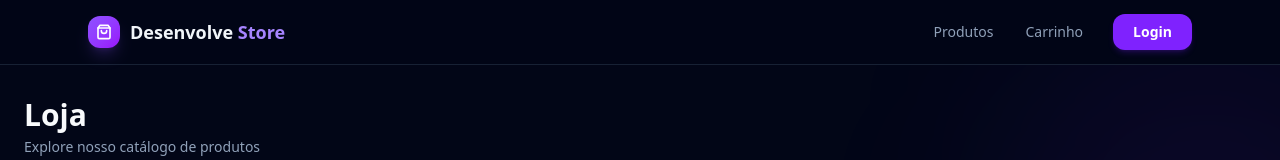
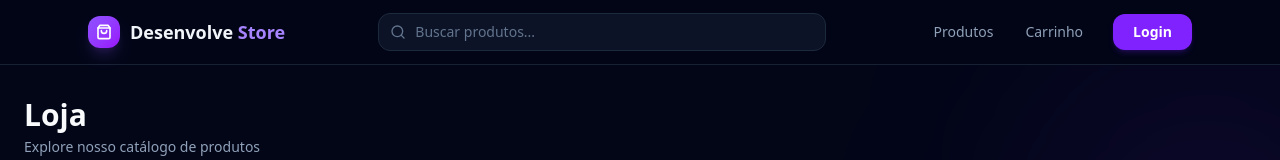
Before and after one commit to GustavoFlpp/desenvolve-store, a Next.js app: page /products in a window 1280 px wide. Shown: the top 160 px of the page. Built offline with nearby package versions, Linux system fonts and the light colour scheme; no server answers.

Commit message:
feat: add search bar to navbar on /products page

```diff
--- a/src/app/products/page.tsx
+++ b/src/app/products/page.tsx
@@ -14,6 +14,7 @@ export default function ProductsPage() {
   const {
     allProducts,
     selectedCategory,
+    searchQuery,
     loading,
     error,
     currentPage,
@@ -31,10 +32,16 @@ export default function ProductsPage() {
     loadProducts(selectedCategory);
   }, [selectedCategory, loadProducts]);
 
-  const totalPages = Math.ceil(allProducts.length / ITEMS_PER_PAGE);
+  const filteredProducts = searchQuery
+    ? allProducts.filter((p) =>
+        p.title.toLowerCase().includes(searchQuery.toLowerCase())
+      )
+    : allProducts;
+
+  const totalPages = Math.ceil(filteredProducts.length / ITEMS_PER_PAGE);
   const startIndex = (currentPage - 1) * ITEMS_PER_PAGE;
   const endIndex = startIndex + ITEMS_PER_PAGE;
-  const currentProducts = allProducts.slice(startIndex, endIndex);
+  const currentProducts = filteredProducts.slice(startIndex, endIndex);
 
   return (
     <div className="min-h-[calc(100vh-73px)] relative overflow-x-hidden">
@@ -95,7 +102,7 @@ export default function ProductsPage() {
                   onPageChange={setCurrentPage}
                   startIndex={startIndex}
                   endIndex={endIndex}
-                  total={allProducts.length}
+                  total={filteredProducts.length}
                 />
               </>
             )}
--- a/src/components/Header.tsx
+++ b/src/components/Header.tsx
@@ -1,13 +1,19 @@
 "use client";
 
 import Link from "next/link";
+import { usePathname } from "next/navigation";
 import { useCart } from "@/context/CartContext";
 import { useAuth } from "@/context/AuthContext";
+import { useProducts } from "@/context/ProductsContext";
 import { CartItem } from "@/types/cart";
 
 export function Header() {
   const { cart } = useCart();
   const { isAuthenticated, user, avatar, logout } = useAuth();
+  const { searchQuery, setSearchQuery } = useProducts();
+  const pathname = usePathname();
+
+  const showSearch = pathname === "/products";
 
   const totalItems = cart.reduce(
     (acc: number, item: CartItem) => acc + item.quantity,
@@ -29,6 +35,45 @@ export function Header() {
             Desenvolve <span className="text-violet-400">Store</span>
           </span>
         </Link>
+
+        {showSearch && (
+          <div className="hidden md:flex flex-1 max-w-md mx-6">
+            <div className="relative w-full">
+              <svg
+                className="absolute left-3 top-1/2 -translate-y-1/2 text-slate-500"
+                width="16"
+                height="16"
+                viewBox="0 0 24 24"
+                fill="none"
+                stroke="currentColor"
+                strokeWidth="2"
+                strokeLinecap="round"
+                strokeLinejoin="round"
+              >
+                <circle cx="11" cy="11" r="8" />
+                <line x1="21" y1="21" x2="16.65" y2="16.65" />
+              </svg>
+              <input
+                type="text"
+                placeholder="Buscar produtos..."
+                value={searchQuery}
+                onChange={(e) => setSearchQuery(e.target.value)}
+                className="w-full bg-slate-900/80 border border-slate-800 rounded-xl pl-9 pr-4 py-2 text-sm text-slate-200 placeholder:text-slate-500 focus:outline-none focus:border-violet-500/50 focus:ring-1 focus:ring-violet-500/20 transition"
+              />
+              {searchQuery && (
+                <button
+                  onClick={() => setSearchQuery("")}
+                  className="absolute right-3 top-1/2 -translate-y-1/2 text-slate-500 hover:text-slate-300 transition cursor-pointer"
+                >
+                  <svg width="14" height="14" viewBox="0 0 24 24" fill="none" stroke="currentColor" strokeWidth="2" strokeLinecap="round" strokeLinejoin="round">
+                    <line x1="18" y1="6" x2="6" y2="18" />
+                    <line x1="6" y1="6" x2="18" y2="18" />
+                  </svg>
+                </button>
+              )}
+            </div>
+          </div>
+        )}
 
         <nav className="flex items-center gap-1">
           <Link href="/products" className="text-sm text-slate-400 hover:text-violet-400 hover:bg-violet-500/5 transition px-3.5 py-2 rounded-xl font-medium">
--- a/src/context/ProductsContext.tsx
+++ b/src/context/ProductsContext.tsx
@@ -8,11 +8,13 @@ interface ProductsContextData {
   allProducts: Product[];
   categories: string[];
   selectedCategory: string | null;
+  searchQuery: string;
   loading: boolean;
   error: string | null;
   currentPage: number;
   setCurrentPage: (page: number) => void;
   setSelectedCategory: (category: string | null) => void;
+  setSearchQuery: (query: string) => void;
   loadProducts: (category?: string | null) => Promise<void>;
   loadCategories: () => Promise<void>;
 }
@@ -26,6 +28,7 @@ export function ProductsProvider({ children }: { children: ReactNode }) {
   const [loading, setLoading] = useState(true);
   const [error, setError] = useState<string | null>(null);
   const [currentPage, setCurrentPage] = useState(1);
+  const [searchQuery, setSearchQueryState] = useState("");
 
   // Cache: guarda produtos por categoria (null = todos)
   const cacheRef = useRef<Map<string, Product[]>>(new Map());
@@ -80,17 +83,24 @@ export function ProductsProvider({ children }: { children: ReactNode }) {
     setCurrentPage(1);
   }, []);
 
+  const setSearchQuery = useCallback((query: string) => {
+    setSearchQueryState(query);
+    setCurrentPage(1);
+  }, []);
+
   return (
     <ProductsContext.Provider
       value={{
         allProducts,
         categories,
         selectedCategory,
+        searchQuery,
         loading,
         error,
         currentPage,
         setCurrentPage,
         setSelectedCategory,
+        setSearchQuery,
         loadProducts,
         loadCategories,
       }}
```
